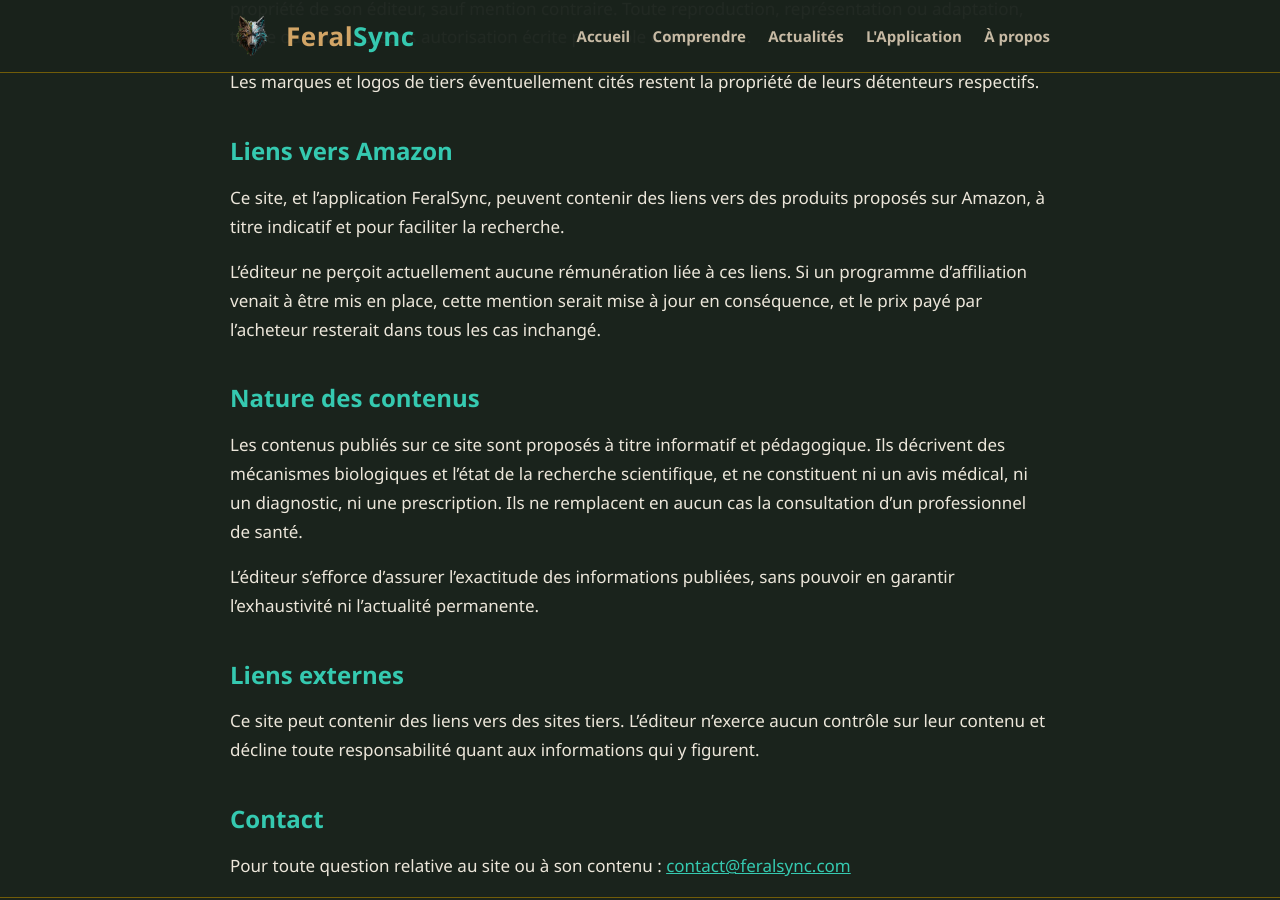
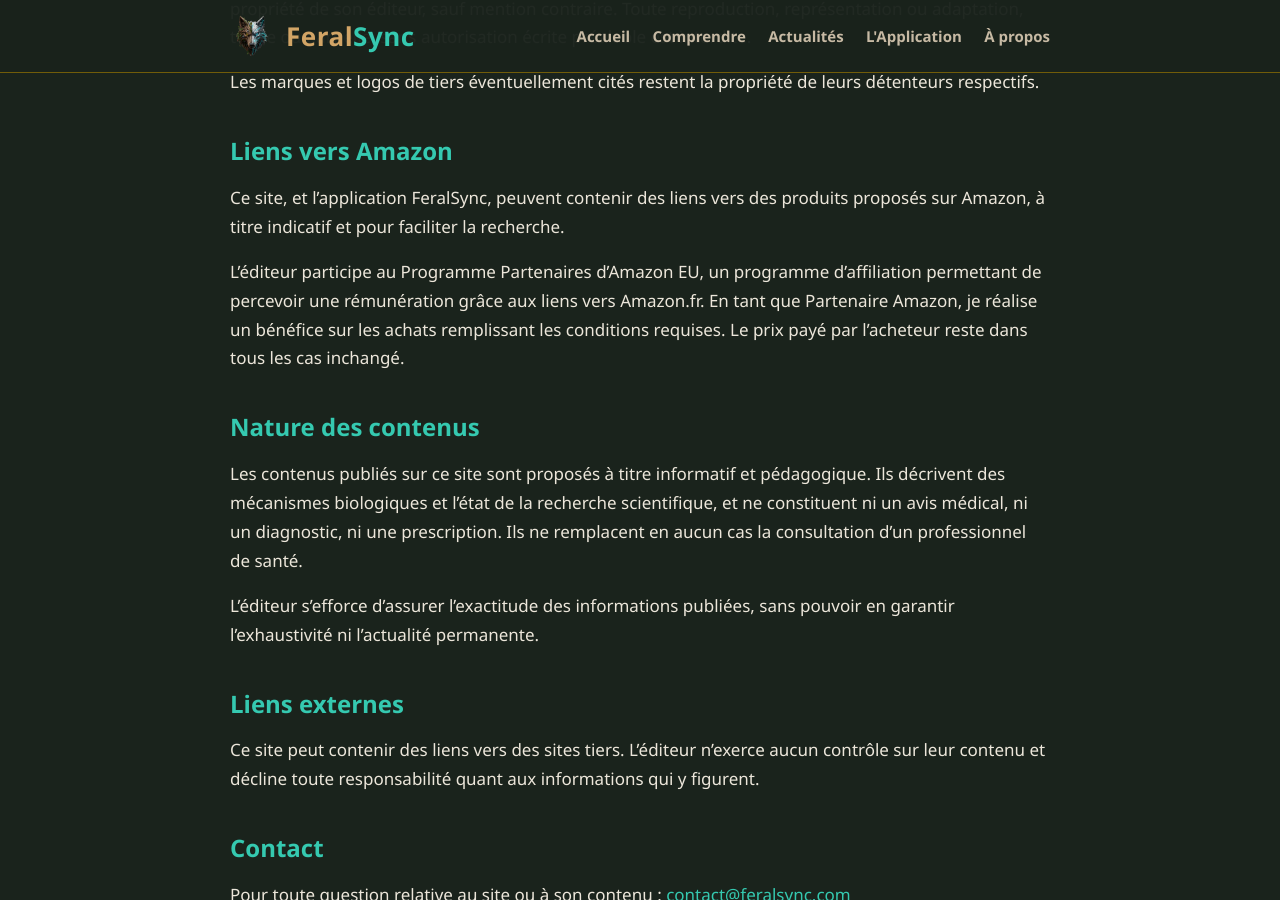
Before and after one commit to odul12700-boop/feralsync-site, a Jekyll site: the page built from mentions-legales.md, in a window 1280 px wide and 900 px high, scrolled down 863 px. Built offline with Jekyll 4.4.1, drawn with Linux system fonts in a browser that asks for light colours.

Commit message:
Add files via upload

```diff
--- a/mentions-legales.md
+++ b/mentions-legales.md
@@ -55,10 +55,11 @@ leurs détenteurs respectifs.
 Ce site, et l'application FeralSync, peuvent contenir des liens vers des
 produits proposés sur Amazon, à titre indicatif et pour faciliter la recherche.
 
-L'éditeur ne perçoit actuellement aucune rémunération liée à ces liens. Si un
-programme d'affiliation venait à être mis en place, cette mention serait mise à
-jour en conséquence, et le prix payé par l'acheteur resterait dans tous les cas
-inchangé.
+L'éditeur participe au Programme Partenaires d'Amazon EU, un programme
+d'affiliation permettant de percevoir une rémunération grâce aux liens vers
+Amazon.fr. En tant que Partenaire Amazon, je réalise un bénéfice sur les achats
+remplissant les conditions requises. Le prix payé par l'acheteur reste dans
+tous les cas inchangé.
 
 ## Nature des contenus
 
```
